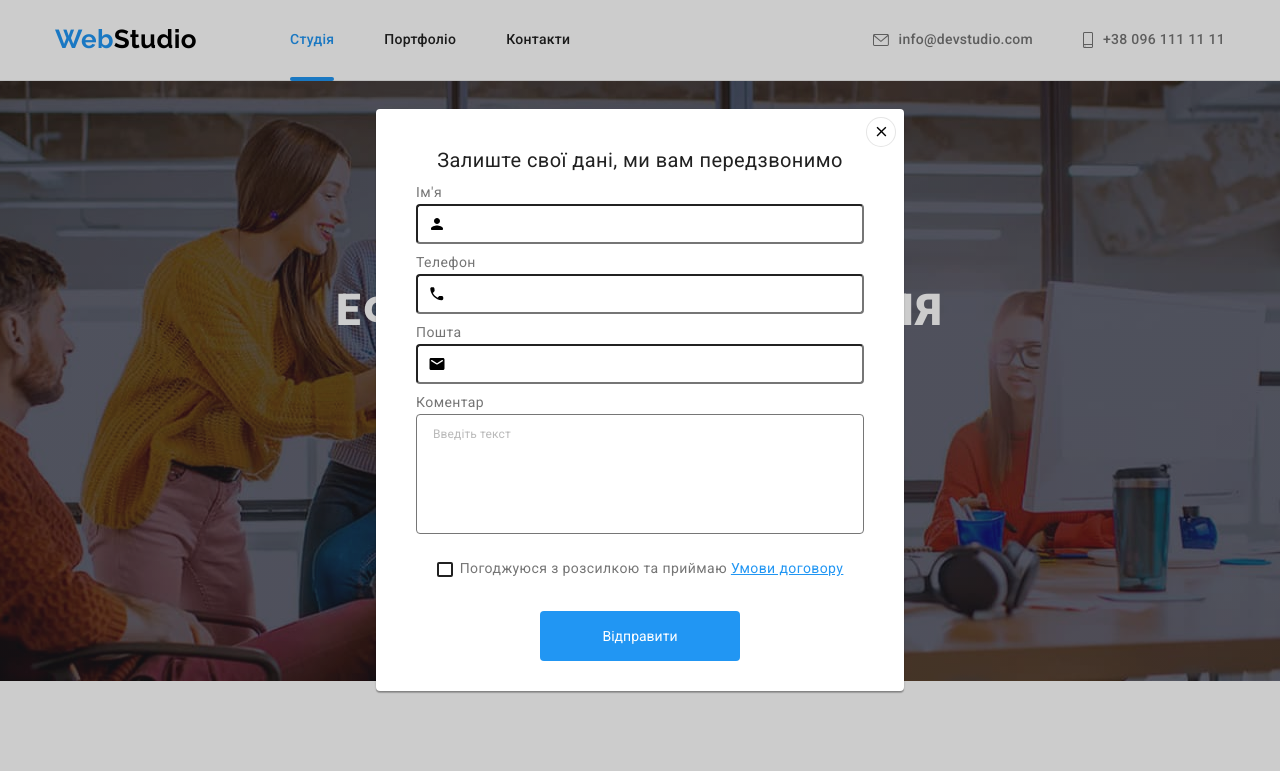
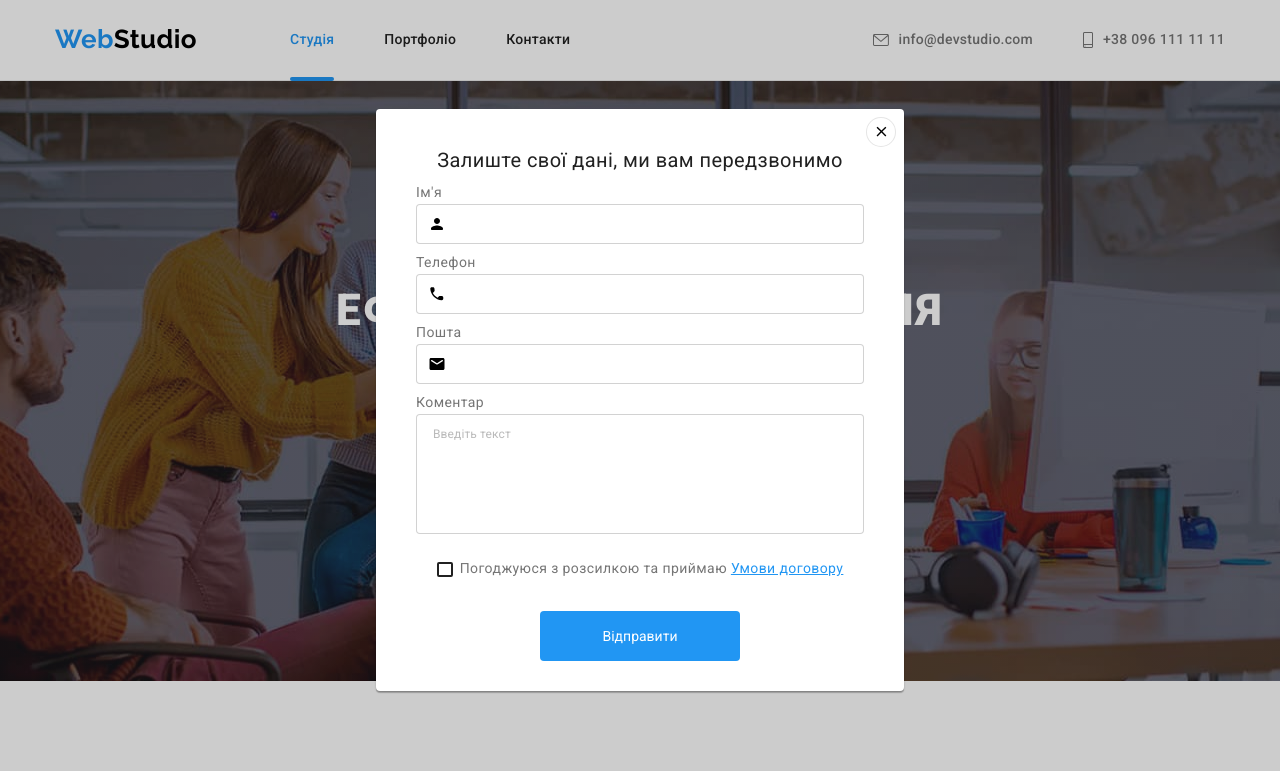
Before and after one commit to Eugene-Hlushak/goit-markup-hw-06, a plain HTML site: page index.html in a window 1280 px wide. Both pictures are taken after a click on the button "Замовити послугу". Shown: the top 771 px of the page. Drawn offline with nearby package versions, Linux system fonts and the light colour scheme.

Commit message:
add edit

```diff
--- a/css/styles.css
+++ b/css/styles.css
@@ -829,6 +829,7 @@ p {
   padding-top: 12px;
   padding-bottom: 12px;
   padding-left: 42px;
+  border: 1px solid rgba(33, 33, 33, 0.2);
   border-radius: 4px;
   transition: border-color var(--transition-time-and-function);
 }
```
